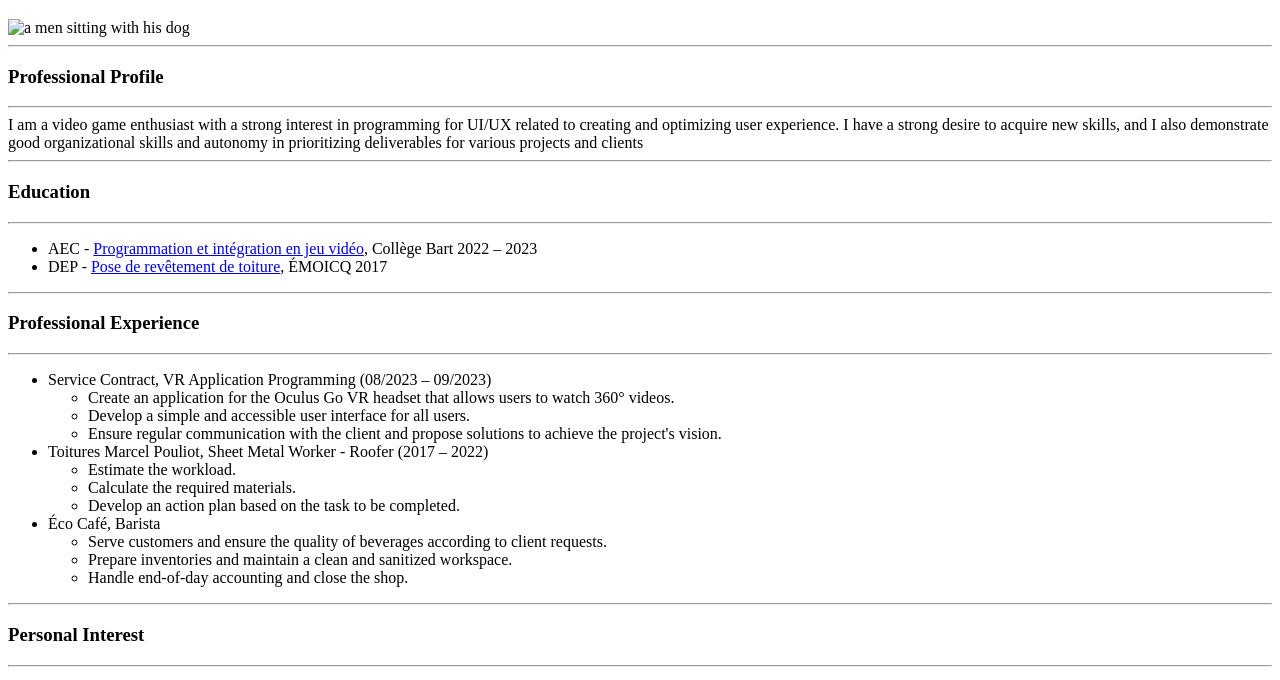
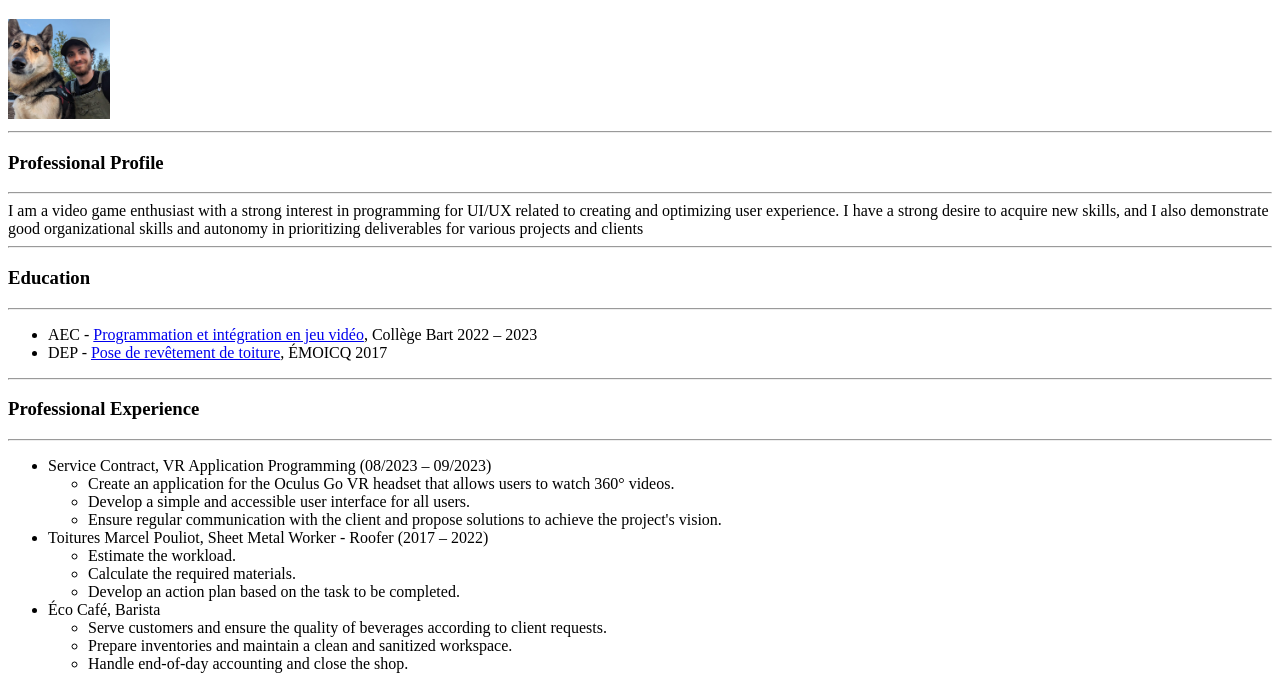
Before and after one commit to TurcotteSoucyNicolas/My-Resume, a plain HTML site: page index.html in a window 1280 px wide. Shown: the part 61-741 px from the top of the page. Drawn offline with Linux system fonts and the light colour scheme; the site is published under a folder, as on GitHub Pages, so addresses that start at the root find nothing.

Commit message:
Add files via upload

```diff
--- a/index.html
+++ b/index.html
@@ -7,7 +7,7 @@
 </head>
 <body>
     <h1>Nicolas Turcotte-Soucy</h1>
-    <img src="/Image/MaFace.jpg" alt="a men sitting with his dog" height="100">
+    <img src="./Image/MaFace.jpg" alt="a men sitting with his dog" height="100">
     <hr />
     <h3>Professional Profile</h3>
     <hr />
```
